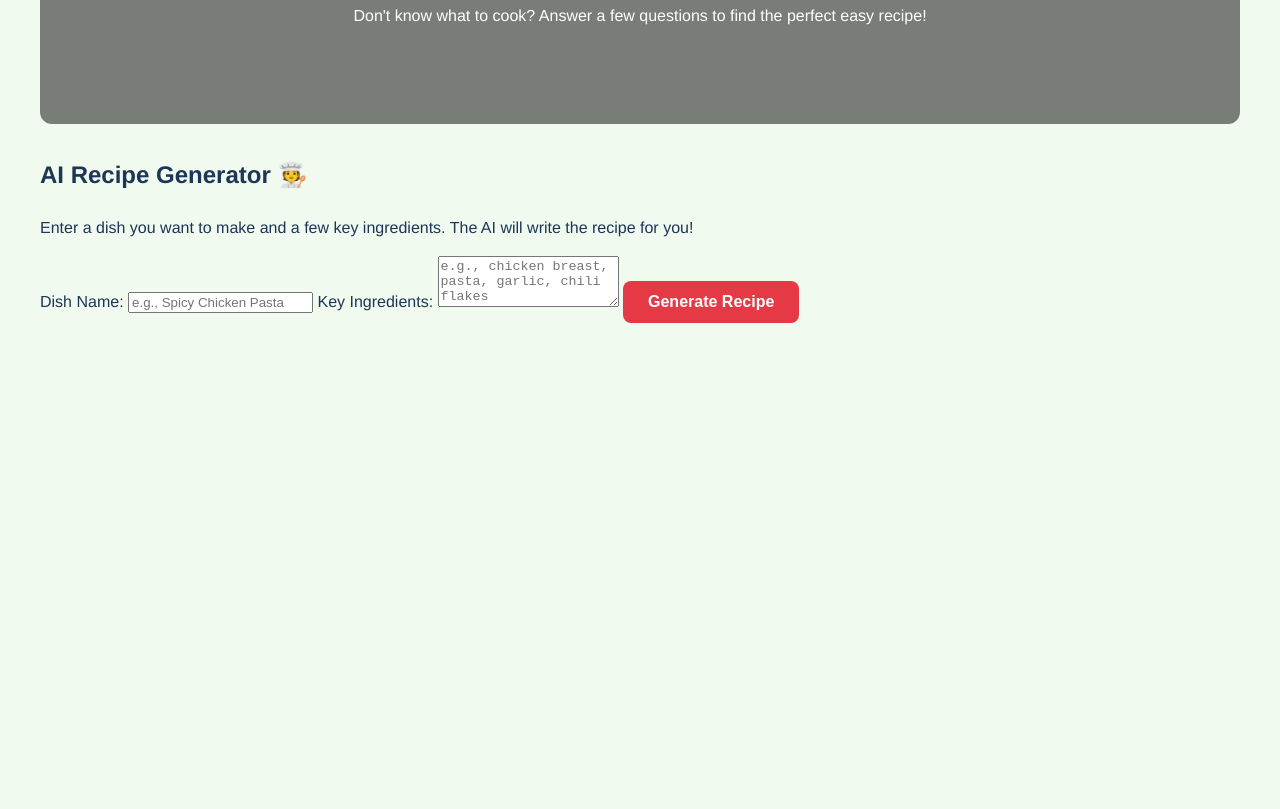
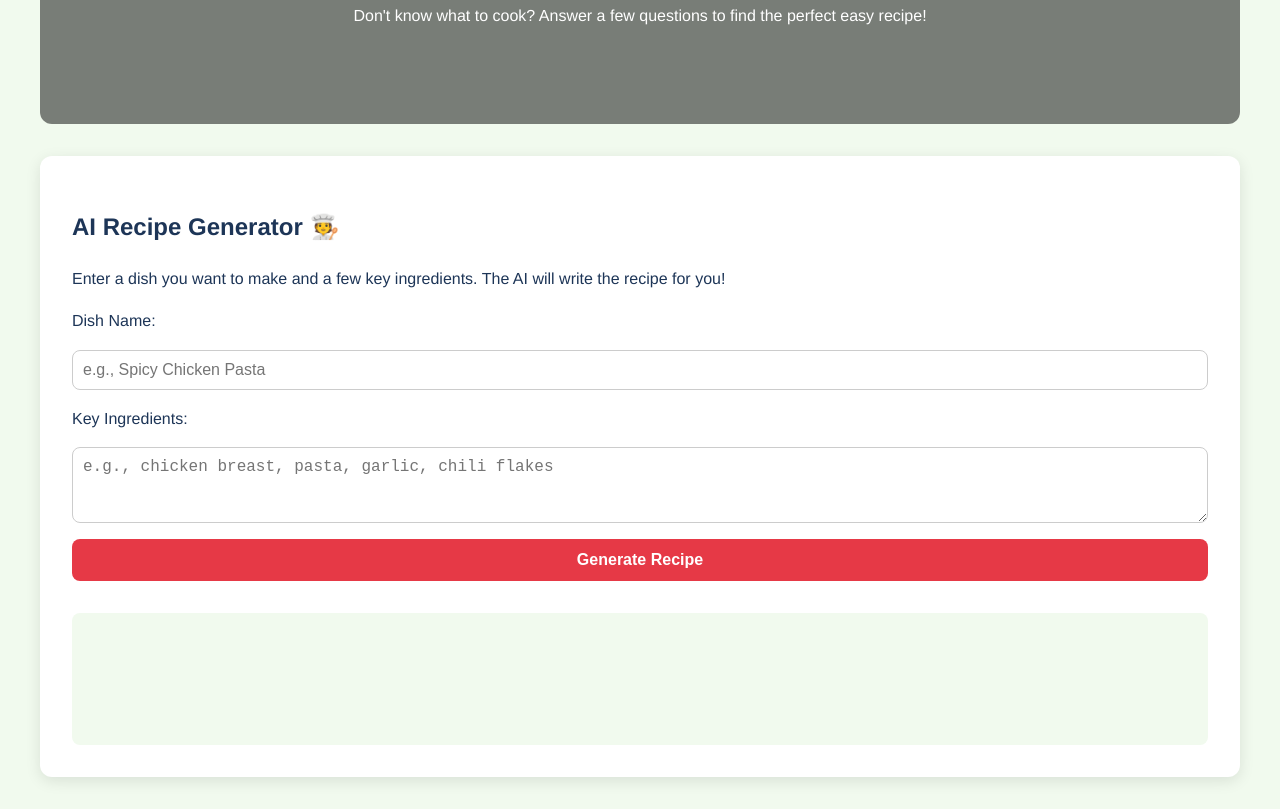
Before and after one commit to Coopon30/Onlinekitchen, a plain HTML site: page index.html in a window 1280 px wide. Shown: the part 320-1129 px from the top of the page. Before the commit the page ends 800 px from the top, so only its background shows below. Drawn offline with Linux system fonts and the light colour scheme.

Commit message:
Update style.css

```diff
--- a/style.css
+++ b/style.css
@@ -247,3 +247,55 @@ footer {
     background-color: var(--dark-color);
     color: var(--secondary-color);
 }
+/* Add these new rules to style.css */
+#recipe-generator {
+    background: var(--light-color);
+    padding: 2rem;
+    border-radius: var(--border-radius);
+    box-shadow: var(--box-shadow);
+    text-align: left;
+}
+
+.form-container {
+    display: flex;
+    flex-direction: column;
+    gap: 1rem;
+}
+
+.form-container input,
+.form-container textarea {
+    width: 100%;
+    padding: 10px;
+    border: 1px solid #ccc;
+    border-radius: 8px;
+    font-size: 1rem;
+    box-sizing: border-box; /* Important for padding */
+}
+
+#recipe-output-container {
+    margin-top: 2rem;
+    padding: 1rem;
+    background-color: var(--secondary-color);
+    border-radius: 8px;
+    min-height: 100px;
+}
+
+/* Simple CSS Loader */
+.loader {
+    border: 5px solid #f3f3f3;
+    border-top: 5px solid var(--accent-color);
+    border-radius: 50%;
+    width: 40px;
+    height: 40px;
+    animation: spin 1s linear infinite;
+    margin: 20px auto;
+}
+
+.hidden {
+    display: none;
+}
+
+@keyframes spin {
+    0% { transform: rotate(0deg); }
+    100% { transform: rotate(360deg); }
+}
```
